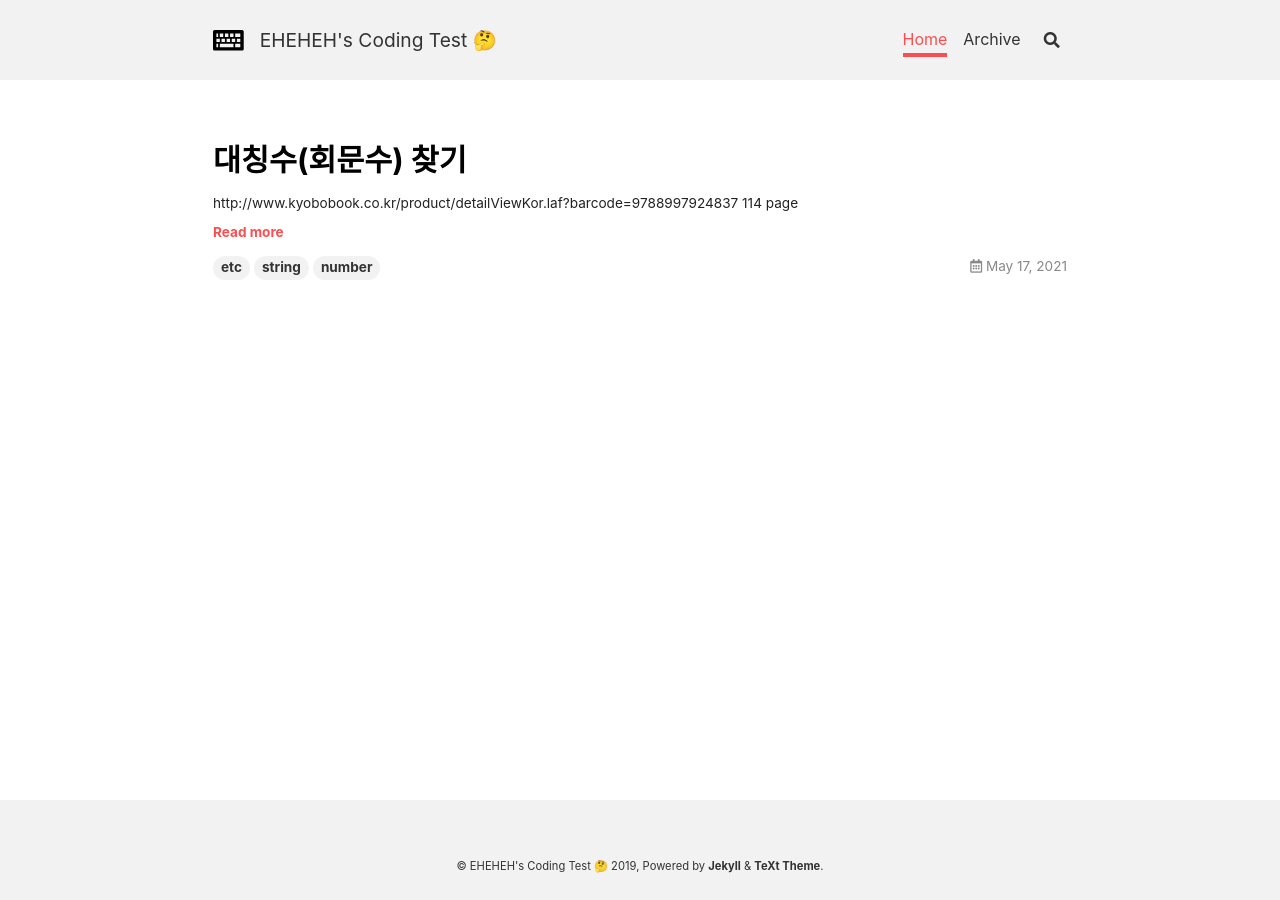
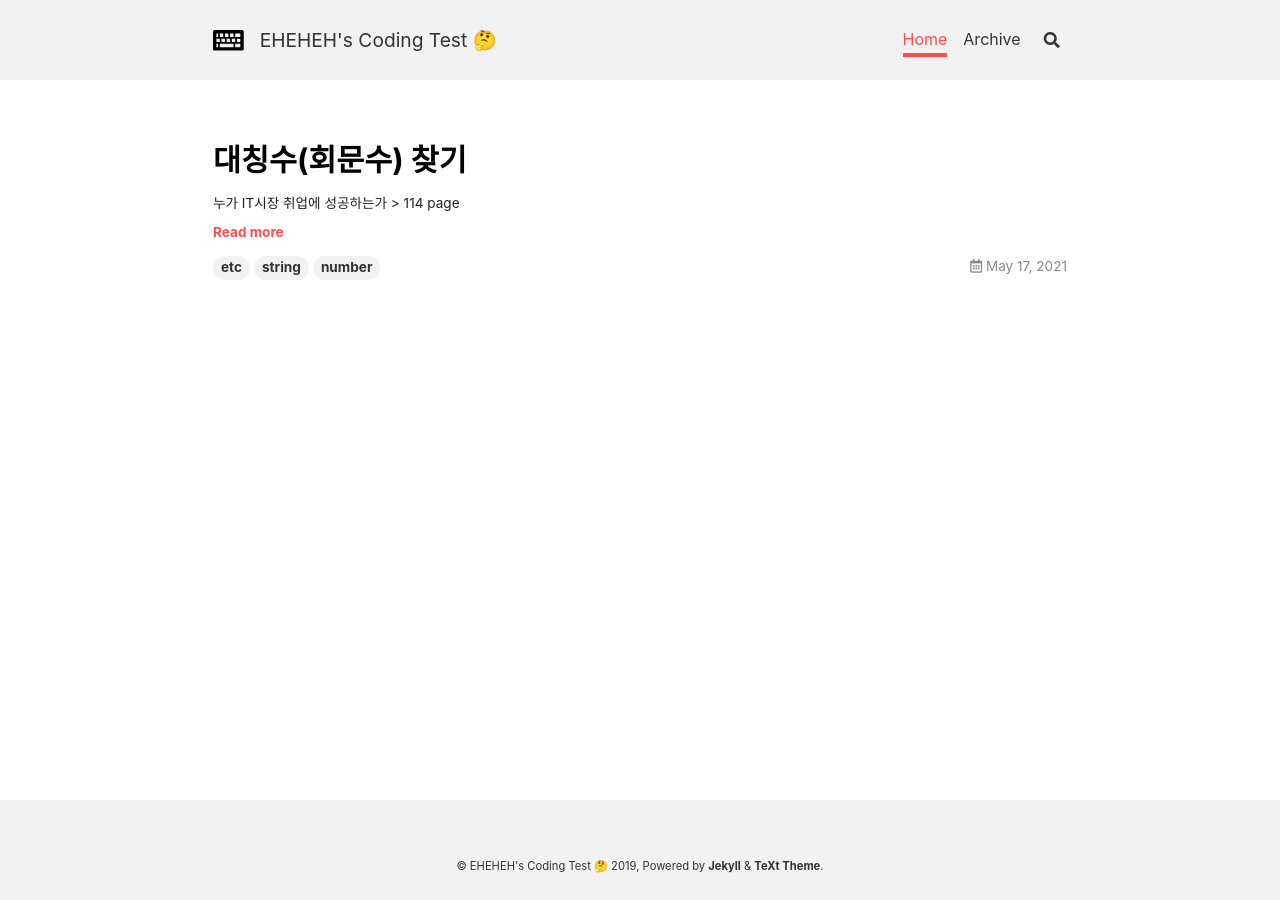
Before and after one commit to taetaetae/coding-test, a Jekyll site: the page built from index.html, in a window 1280 px wide. Built offline with Jekyll 4.4.1, drawn with Linux system fonts in a browser that asks for light colours; nearby versions of some CDN libraries; the list of posts is cut into pages by our own code.

Commit message:
Update 2021-05-17-PalindromicNumber.md

```diff
--- a/_posts/2021-05-17-PalindromicNumber.md
+++ b/_posts/2021-05-17-PalindromicNumber.md
@@ -5,31 +5,22 @@ tags:
   - string
   - number
 ---
-http://www.kyobobook.co.kr/product/detailViewKor.laf?barcode=9788997924837
-> 114 page
->
+[누가 IT시장 취업에 성공하는가](http://www.kyobobook.co.kr/product/detailViewKor.laf?barcode=9788997924837) > 114 page
+
 <!--more-->
 
 ### # 문제 해석
 
 121, 131, 123454321 등은 대칭수이다.
-
 122, 123, 124 등은 대칭수가 아니다.
-
 n부터 m사이의 대칭수를 찾는 코드를 작성하시오.
 
 입력타입 : int n, int m
-
 출력타입 : String
 
------
-
 * 입력
-
   10, 30
-
 * 출력
-
   11, 22
 
 ### # 해결 코드
```
